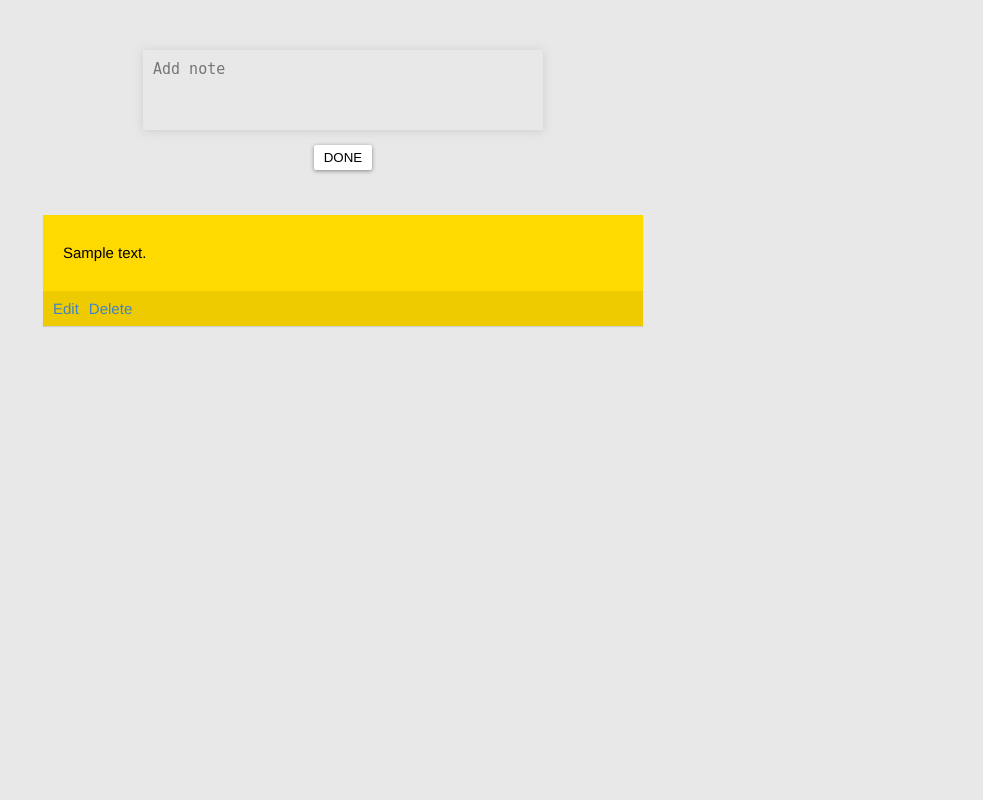
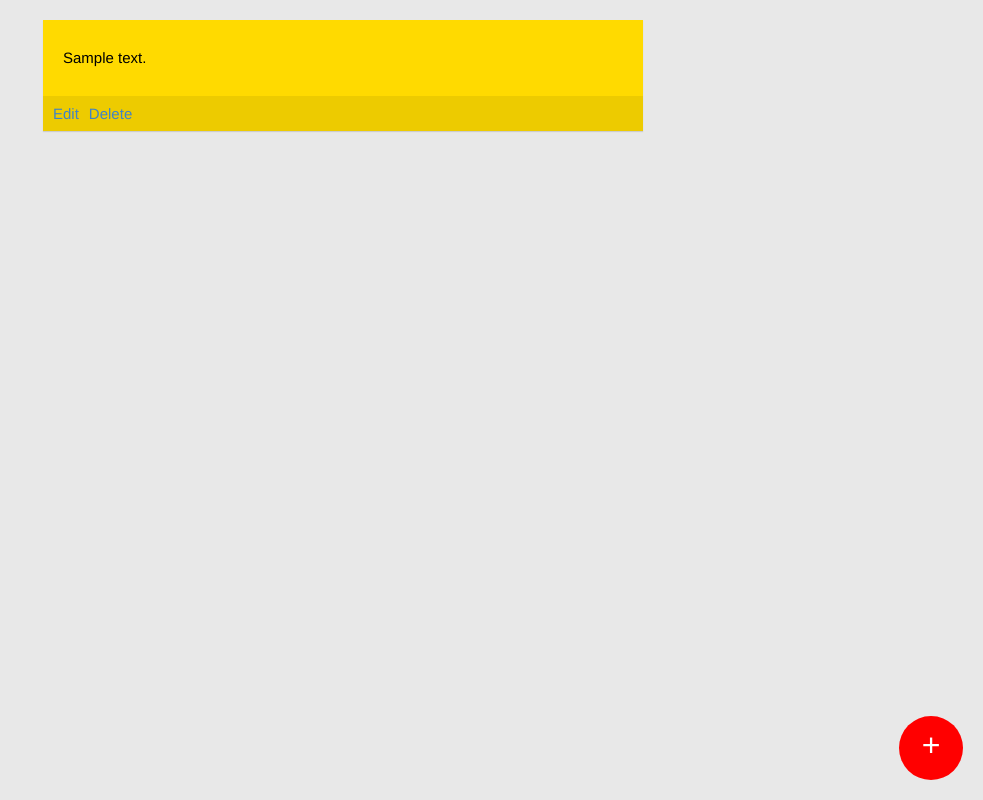
Before and after one commit to jgasteiz/react-keep, a Flask app: page / in a window 1280 px wide. Shown: the whole page, without its empty margins (297-1280 px from the left). Run offline with Flask 2, Linux system fonts and the light colour scheme; tables that the repository leaves empty hold one stand-in row (values such as "Sample post").

Commit message:
Add button for showing the note form

```diff
--- a/notes/static/css/base.css
+++ b/notes/static/css/base.css
@@ -131,3 +131,18 @@ input[type="submit"]:active {
     padding: 10px;
     text-align: center;
 }
+
+.add-new-note {
+    background: #F00;
+    border: none;
+    border-radius: 50%;
+    bottom: 20px;
+    color: #FFF;
+    font-size: 32px;
+    height: 64px;
+    padding-bottom: 6px;
+    padding-top: 0;
+    position: fixed;
+    right: 20px;
+    width: 64px;
+}
--- a/notes/static/scripts/notes.js
+++ b/notes/static/scripts/notes.js
@@ -6,7 +6,9 @@
     var Note = React.createClass({
         deleteNote: function(e) {
             e.preventDefault();
-            this.props.deleteNote(this.props.id);
+            if (confirm('Are you sure?')) {
+                this.props.deleteNote(this.props.id);
+            }
         },
         updateNote: function(note) {
             this.refs.noteForm.getDOMNode().style.display = "none";
@@ -111,6 +113,23 @@
         }
     });
 
+    var AddNote = React.createClass({
+        getInitialState: function() {
+            return {showResults: false};
+        },
+        onClick: function() {
+            this.setState({showResults: true}, null);
+        },
+        render: function() {
+            return (
+                <div>
+                    <input type="submit" value="Add note" onClick={this.onClick} />
+                    { this.state.showResults ? <Results /> : null }
+                </div>
+            );
+        }
+    });
+
     var NoteBox = React.createClass({
         renderData: function(responseText) {
             var data = JSON.parse(responseText);
@@ -158,6 +177,9 @@
 
             this.handleAjaxRequest('PUT', this.props.updateUrl, data, this.renderData);
         },
+        toggleFormVisibility: function() {
+            this.setState({showForm: !this.state.showForm}, null);
+        },
         getInitialState: function() {
             return {data: []};
         },
@@ -168,7 +190,13 @@
         render: function() {
             return (
                 <div className="noteBox">
-                    <NoteForm onNoteSubmit={this.handleNoteSubmit} />
+                    <button
+                        type="button"
+                        className="add-new-note"
+                        onClick={this.toggleFormVisibility}>
+                        +
+                    </button>
+                    { this.state.showForm ? <NoteForm onNoteSubmit={this.handleNoteSubmit} /> : null }
                     <NoteList
                         data={this.state.data}
                         deleteNote={this.deleteNote}
```
